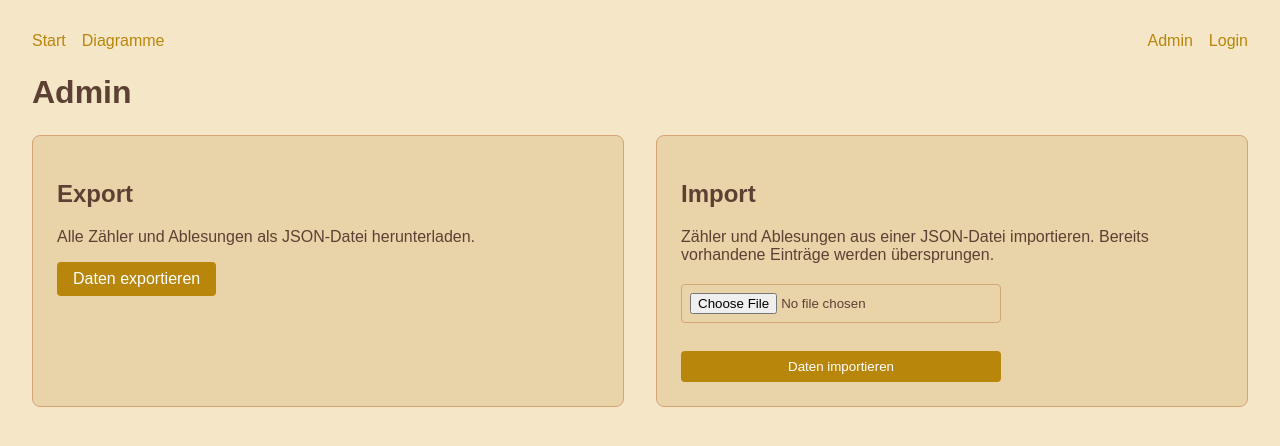
After one commit to cfluegel/flask-consumption, a Flask app: page /admin/ in a window 1280 px wide. The commit adds this page. Shown: the top 446 px of the page. Run offline with Flask 3, Linux system fonts and the light colour scheme.

Commit message:
Add admin area with data export and import
Web-based admin page at /admin with JSON export (download) and
merge-only import (file upload) for meter data backup and restore.

Co-Authored-By: Claude Opus 4.6 <noreply@anthropic.com>

```diff
--- a/app/__init__.py
+++ b/app/__init__.py
@@ -9,6 +9,7 @@ from .main import main_bp
 from .api import api_bp
 from .api_v1 import api_v1_bp
 from .pwa import pwa_bp
+from .admin import admin_bp
 
 def create_app(config_object='config.Config'):
     app = Flask(__name__)
@@ -50,6 +51,7 @@ def create_app(config_object='config.Config'):
     csrf.exempt(api_v1_bp)
     app.register_blueprint(pwa_bp)
     csrf.exempt(pwa_bp)  # PWA uses API key auth
+    app.register_blueprint(admin_bp, url_prefix='/admin')
 
     # Custom Jinja2 filters
     @app.template_filter('de_number')
--- /dev/null
+++ b/app/admin/__init__.py
@@ -0,0 +1,5 @@
+from flask import Blueprint
+
+admin_bp = Blueprint('admin', __name__, template_folder='templates')
+
+from . import routes
--- /dev/null
+++ b/app/admin/routes.py
@@ -0,0 +1,131 @@
+import json
+from datetime import datetime, date
+
+from flask import render_template, Response, request, flash, redirect, url_for
+
+from . import admin_bp
+from ..extensions import db
+from ..models import Meter, MeterReading
+
+
+@admin_bp.route('/')
+def index():
+    return render_template('admin/index.html')
+
+
+@admin_bp.route('/export')
+def export_data():
+    meters = Meter.query.all()
+    readings = MeterReading.query.order_by(
+        MeterReading.meter_id, MeterReading.reading_date
+    ).all()
+
+    data = {
+        'exported_at': datetime.utcnow().isoformat(),
+        'meters': [
+            {
+                'id': m.id,
+                'name': m.name,
+                'unit': m.unit,
+                'serial_number': m.serial_number,
+            }
+            for m in meters
+        ],
+        'readings': [
+            {
+                'meter_id': r.meter_id,
+                'reading_date': r.reading_date.isoformat(),
+                'value': r.value,
+            }
+            for r in readings
+        ],
+    }
+
+    json_str = json.dumps(data, indent=2, ensure_ascii=False)
+    filename = f"verbrauchstracker_export_{date.today().isoformat()}.json"
+
+    return Response(
+        json_str,
+        mimetype='application/json',
+        headers={'Content-Disposition': f'attachment; filename="{filename}"'},
+    )
+
+
+@admin_bp.route('/import', methods=['POST'])
+def import_data():
+    file = request.files.get('file')
+    if not file or not file.filename:
+        flash('Keine Datei ausgewählt.', 'danger')
+        return redirect(url_for('admin.index'))
+
+    try:
+        data = json.load(file)
+    except (json.JSONDecodeError, UnicodeDecodeError):
+        flash('Ungültige JSON-Datei.', 'danger')
+        return redirect(url_for('admin.index'))
+
+    if 'meters' not in data or 'readings' not in data:
+        flash('Ungültiges Dateiformat. Erwartet: meters und readings.', 'danger')
+        return redirect(url_for('admin.index'))
+
+    # Import meters
+    meter_id_map = {}
+    meters_created = 0
+    meters_skipped = 0
+
+    for meter_data in data['meters']:
+        existing = Meter.query.filter_by(name=meter_data['name']).first()
+        if existing:
+            meter_id_map[meter_data['id']] = existing.id
+            meters_skipped += 1
+        else:
+            meter = Meter(
+                name=meter_data['name'],
+                unit=meter_data['unit'],
+                serial_number=meter_data['serial_number'],
+            )
+            db.session.add(meter)
+            db.session.flush()
+            meter_id_map[meter_data['id']] = meter.id
+            meters_created += 1
+
+    db.session.commit()
+
+    # Import readings
+    readings_created = 0
+    readings_skipped = 0
+
+    for reading_data in data['readings']:
+        old_meter_id = reading_data['meter_id']
+        if old_meter_id not in meter_id_map:
+            readings_skipped += 1
+            continue
+
+        new_meter_id = meter_id_map[old_meter_id]
+        reading_date = datetime.fromisoformat(reading_data['reading_date']).date()
+
+        existing = MeterReading.query.filter_by(
+            meter_id=new_meter_id,
+            reading_date=reading_date,
+        ).first()
+
+        if existing:
+            readings_skipped += 1
+        else:
+            reading = MeterReading(
+                meter_id=new_meter_id,
+                reading_date=reading_date,
+                value=reading_data['value'],
+            )
+            db.session.add(reading)
+            readings_created += 1
+
+    db.session.commit()
+
+    flash(
+        f'Import abgeschlossen: '
+        f'Zähler: {meters_created} erstellt, {meters_skipped} übersprungen. '
+        f'Ablesungen: {readings_created} erstellt, {readings_skipped} übersprungen.',
+        'success',
+    )
+    return redirect(url_for('admin.index'))
--- /dev/null
+++ b/app/admin/templates/admin/index.html
@@ -0,0 +1,23 @@
+{% extends "base.html" %}
+{% block content %}
+<h1>Admin</h1>
+
+<div style="display: flex; gap: 2rem; flex-wrap: wrap; margin-top: 1.5rem;">
+  <div style="flex: 1; min-width: 280px; border: 1px solid var(--sand-dark); border-radius: 8px; padding: 1.5rem; background: var(--sand-medium);">
+    <h2>Export</h2>
+    <p>Alle Zähler und Ablesungen als JSON-Datei herunterladen.</p>
+    <a href="{{ url_for('admin.export_data') }}" class="button">Daten exportieren</a>
+  </div>
+
+  <div style="flex: 1; min-width: 280px; border: 1px solid var(--sand-dark); border-radius: 8px; padding: 1.5rem; background: var(--sand-medium);">
+    <h2>Import</h2>
+    <p>Zähler und Ablesungen aus einer JSON-Datei importieren. Bereits vorhandene Einträge werden übersprungen.</p>
+    <form method="post" action="{{ url_for('admin.import_data') }}" enctype="multipart/form-data">
+      <input type="hidden" name="csrf_token" value="{{ csrf_token() }}">
+      <input type="file" name="file" accept=".json" style="margin-bottom: 0.75rem;">
+      <br>
+      <input type="submit" value="Daten importieren">
+    </form>
+  </div>
+</div>
+{% endblock %}
--- a/app/main/templates/base.html
+++ b/app/main/templates/base.html
@@ -46,6 +46,7 @@
           <a href="{{ url_for('main.graphs') }}">Diagramme</a>
         </div>
         <div class="nav-right">
+          <a href="{{ url_for('admin.index') }}">Admin</a>
           {% if current_user.is_authenticated %}
             <a href="{{ url_for('main.index') }}">{{ current_user.username }}</a>
             <a href="{{ url_for('main.logout') }}">Logout</a>
```
